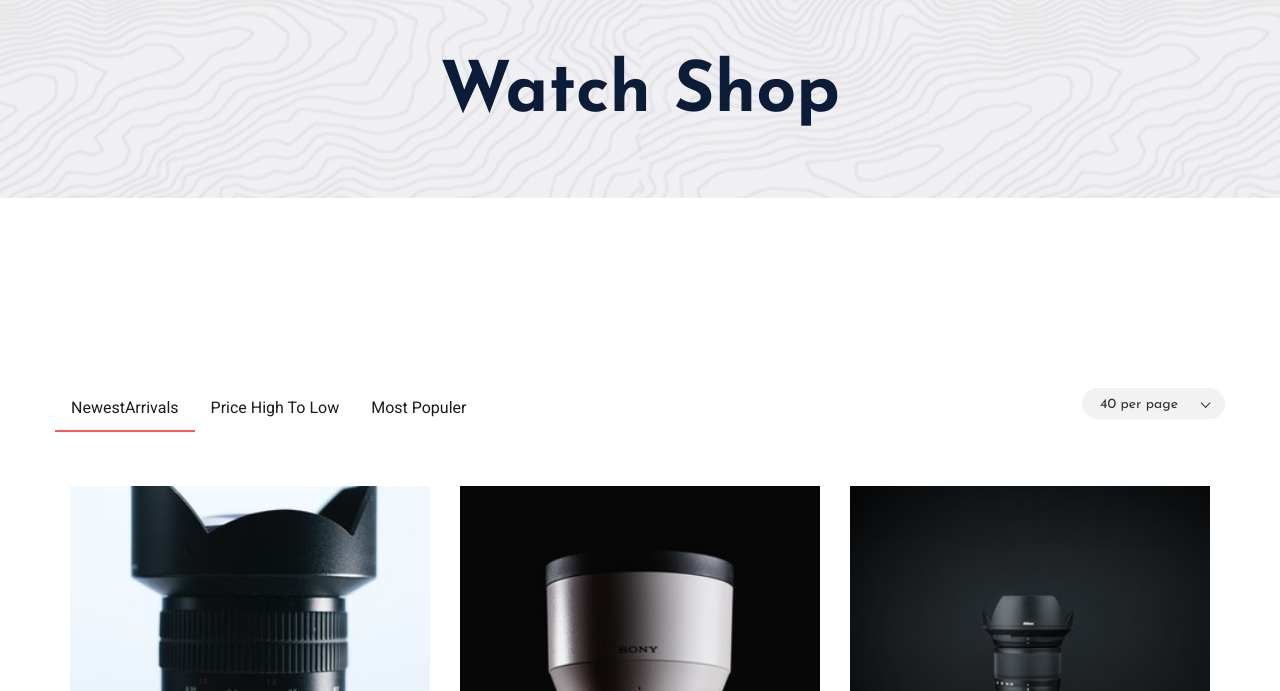
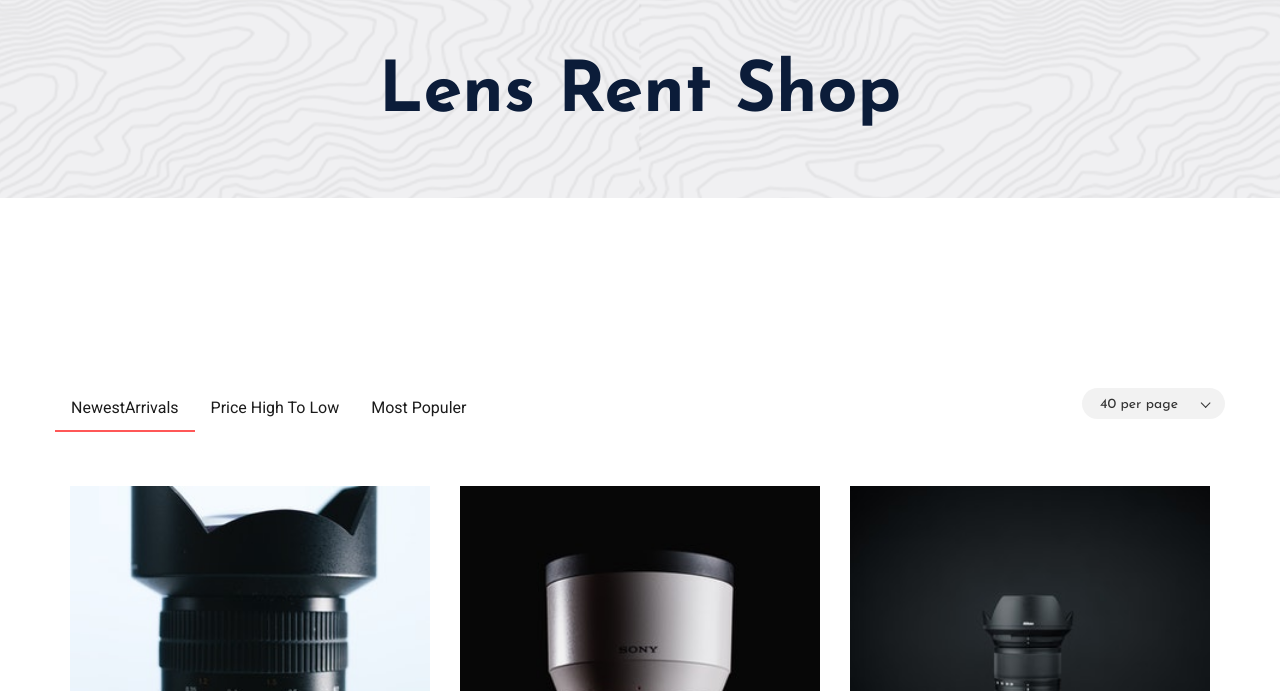
Before and after one commit to Ajhar17103/deutsche-lens, a plain HTML site: page shop.html in a window 1280 px wide. Shown: the part 109-800 px from the top of the page. Drawn offline with Linux system fonts and the light colour scheme.

Commit message:
change title

```diff
--- a/shop.html
+++ b/shop.html
@@ -90,7 +90,7 @@
                     <div class="row">
                         <div class="col-xl-12">
                             <div class="hero-cap text-center">
-                                <h2>Watch Shop</h2>
+                                <h2>Lens Rent Shop</h2>
                             </div>
                         </div>
                     </div>
```
